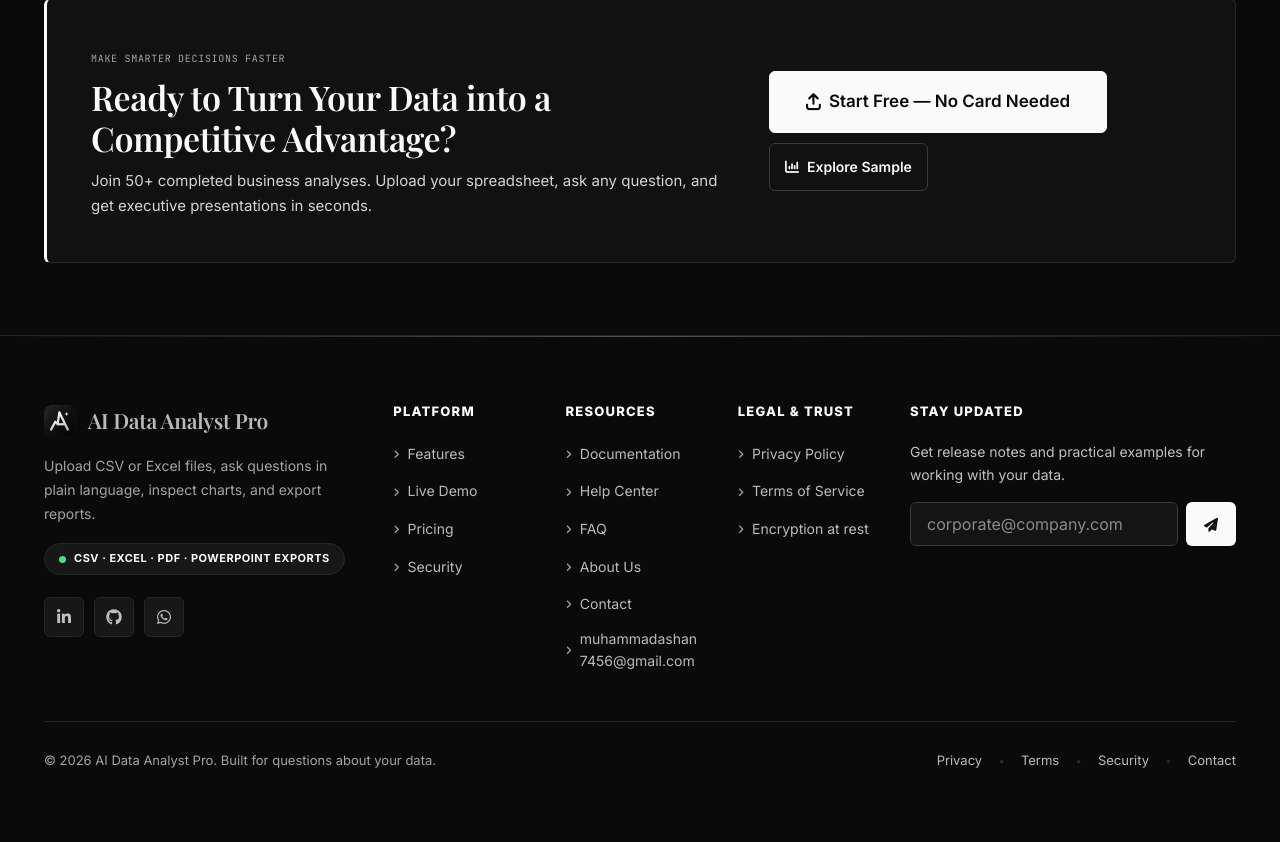
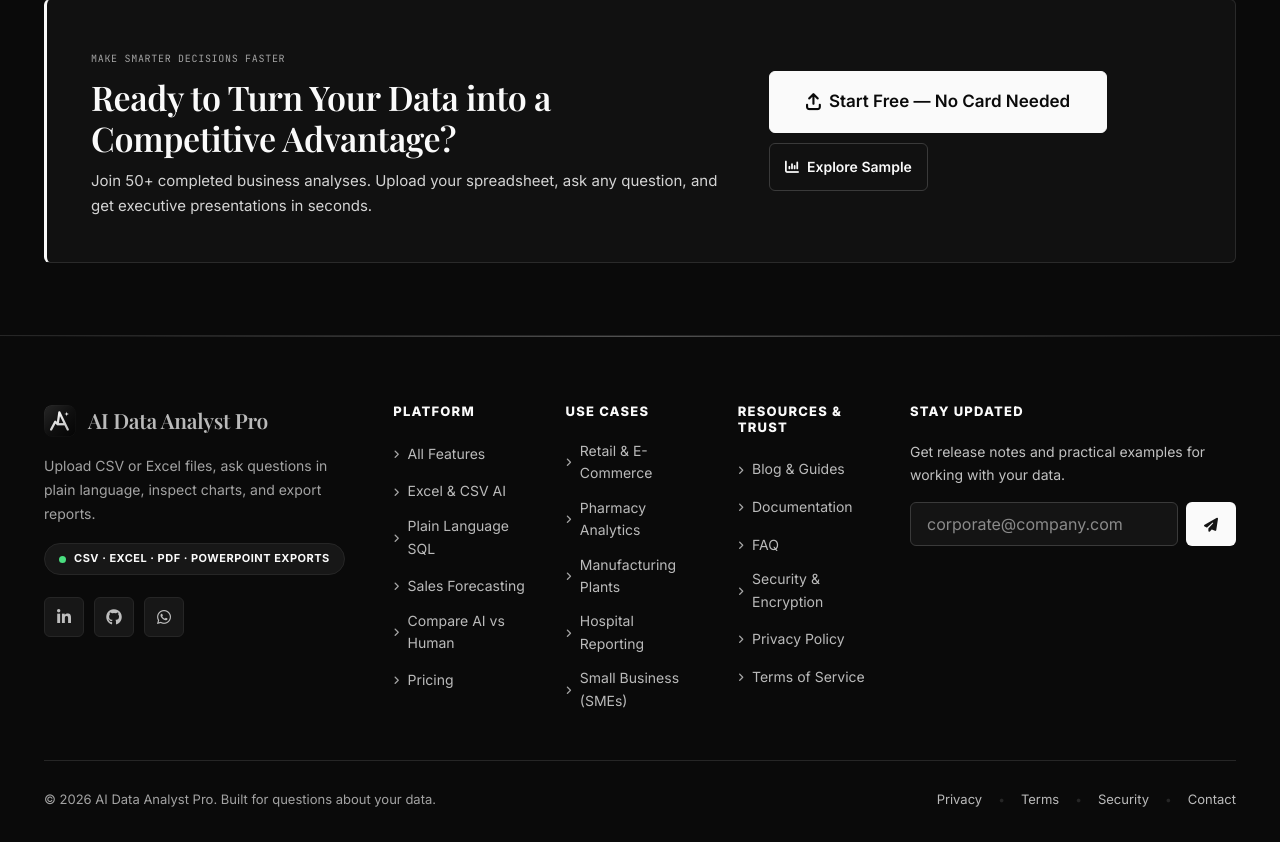
Before and after one commit to muhammadahsan7456/AI_Data_Analyst_Pro, a Flask app: page / in a window 1280 px wide. Shown: the part 2381-3223 px from the top of the page. Before the commit the page ends 3149 px from the top, so only its background shows below. Run offline with Flask 3, Linux system fonts and the light colour scheme; data that the repository does not hold is empty; parts of the project's set-up code (start-up, migrations or seed data) failed here and were passed over; some libraries are stand-ins or nearby versions.

Commit message:
feat(seo): configure dynamic sitemap, robots.txt, multi-size favicons, and verified schemas

```diff
--- a/frontend/routes.py
+++ b/frontend/routes.py
@@ -2404,35 +2404,122 @@ def faq_page():
 
 
 # ==========================================
+# PUBLIC SEO FEATURE, USE CASE & BLOG ROUTES
+# ==========================================
+
+@frontend.route("/features/excel-csv-ai-analysis")
+def features_excel_csv():
+    is_logged_in = bool(session.get("user_id"))
+    return render_template("features_excel_csv.html", is_logged_in=is_logged_in)
+
+
+@frontend.route("/features/ask-ai-data")
+def features_ask_ai():
+    is_logged_in = bool(session.get("user_id"))
+    return render_template("features_ask_ai.html", is_logged_in=is_logged_in)
+
+
+@frontend.route("/features/ai-sales-forecasting")
+def features_sales_forecasting():
+    is_logged_in = bool(session.get("user_id"))
+    return render_template("features_sales_forecasting.html", is_logged_in=is_logged_in)
+
+
+@frontend.route("/compare/ai-analyst-vs-human-analyst")
+def compare_ai_vs_human():
+    is_logged_in = bool(session.get("user_id"))
+    return render_template("compare_ai_vs_human.html", is_logged_in=is_logged_in)
+
+
+@frontend.route("/use-cases/retail-ecommerce")
+def use_case_retail():
+    is_logged_in = bool(session.get("user_id"))
+    return render_template("use_case_retail.html", is_logged_in=is_logged_in)
+
+
+@frontend.route("/use-cases/pharmacy-analytics")
+def use_case_pharmacy():
+    is_logged_in = bool(session.get("user_id"))
+    return render_template("use_case_pharmacy.html", is_logged_in=is_logged_in)
+
+
+@frontend.route("/use-cases/manufacturing-production")
+def use_case_manufacturing():
+    is_logged_in = bool(session.get("user_id"))
+    return render_template("use_case_manufacturing.html", is_logged_in=is_logged_in)
+
+
+@frontend.route("/use-cases/hospital-clinic-reporting")
+def use_case_hospital():
+    is_logged_in = bool(session.get("user_id"))
+    return render_template("use_case_hospital.html", is_logged_in=is_logged_in)
+
+
+@frontend.route("/use-cases/small-business")
+def use_case_small_business():
+    is_logged_in = bool(session.get("user_id"))
+    return render_template("use_case_small_business.html", is_logged_in=is_logged_in)
+
+
+@frontend.route("/blog")
+def blog_index():
+    is_logged_in = bool(session.get("user_id"))
+    from utils.blog_data import BLOG_ARTICLES
+    return render_template("blog_index.html", articles=BLOG_ARTICLES, is_logged_in=is_logged_in)
+
+
+@frontend.route("/blog/<slug>")
+def blog_article(slug):
+    is_logged_in = bool(session.get("user_id"))
+    from utils.blog_data import BLOG_ARTICLES
+    article = BLOG_ARTICLES.get(slug)
+    if not article:
+        abort(404)
+    return render_template("blog_article.html", article=article, is_logged_in=is_logged_in)
+
+
+# ==========================================
 # SEO: SITEMAP & ROBOTS.TXT
 # ==========================================
 
 @frontend.route("/sitemap.xml")
 def sitemap_xml():
     today = datetime.now().strftime("%Y-%m-%d")
-    pages = [
-        ("/", "1.0", "weekly"),
-        ("/features", "0.9", "weekly"),
-        ("/demo", "0.9", "weekly"),
-        ("/pricing", "0.9", "weekly"),
-        ("/auth/signup", "0.8", "weekly"),
-        ("/auth/login", "0.8", "weekly"),
-        ("/testimonials", "0.8", "monthly"),
-        ("/security-overview", "0.8", "monthly"),
-        ("/faq", "0.8", "monthly"),
-        ("/about", "0.7", "monthly"),
-        ("/contact", "0.7", "monthly"),
-        ("/docs", "0.7", "monthly"),
-        ("/help", "0.6", "monthly"),
-        ("/privacy", "0.5", "yearly"),
-        ("/terms", "0.5", "yearly"),
+    static_pages = [
+        ("/", "1.0", "weekly", today),
+        ("/features", "0.9", "weekly", today),
+        ("/features/excel-csv-ai-analysis", "0.9", "weekly", today),
+        ("/features/ask-ai-data", "0.9", "weekly", today),
+        ("/features/ai-sales-forecasting", "0.9", "weekly", today),
+        ("/compare/ai-analyst-vs-human-analyst", "0.85", "monthly", today),
+        ("/use-cases/retail-ecommerce", "0.85", "monthly", today),
+        ("/use-cases/pharmacy-analytics", "0.85", "monthly", today),
+        ("/use-cases/manufacturing-production", "0.85", "monthly", today),
+        ("/use-cases/hospital-clinic-reporting", "0.85", "monthly", today),
+        ("/use-cases/small-business", "0.85", "monthly", today),
+        ("/demo", "0.8", "weekly", today),
+        ("/pricing", "0.9", "weekly", today),
+        ("/testimonials", "0.8", "monthly", today),
+        ("/security-overview", "0.8", "monthly", today),
+        ("/faq", "0.8", "monthly", today),
+        ("/about", "0.7", "monthly", today),
+        ("/contact", "0.7", "monthly", today),
+        ("/docs", "0.7", "monthly", today),
+        ("/help", "0.6", "monthly", today),
+        ("/privacy", "0.5", "yearly", today),
+        ("/terms", "0.5", "yearly", today),
+        ("/blog", "0.85", "weekly", today),
     ]
+    from utils.blog_data import BLOG_ARTICLES
     from utils.public_url import public_base_url
     base_url = public_base_url().rstrip("/")
     xml = '<?xml version="1.0" encoding="UTF-8"?>\n'
     xml += '<urlset xmlns="http://www.sitemaps.org/schemas/sitemap/0.9">\n'
-    for path, priority, freq in pages:
-        xml += f'  <url>\n    <loc>{base_url}{path}</loc>\n    <lastmod>{today}</lastmod>\n    <changefreq>{freq}</changefreq>\n    <priority>{priority}</priority>\n  </url>\n'
+    for path, priority, freq, lastmod in static_pages:
+        xml += f'  <url>\n    <loc>{base_url}{path}</loc>\n    <lastmod>{lastmod}</lastmod>\n    <changefreq>{freq}</changefreq>\n    <priority>{priority}</priority>\n  </url>\n'
+    for slug, art in BLOG_ARTICLES.items():
+        art_date = art.get("date", today)
+        xml += f'  <url>\n    <loc>{base_url}/blog/{slug}</loc>\n    <lastmod>{art_date}</lastmod>\n    <changefreq>monthly</changefreq>\n    <priority>0.75</priority>\n  </url>\n'
     xml += '</urlset>'
     return Response(xml, mimetype="application/xml")
 
@@ -2443,9 +2530,6 @@ def robots_txt():
     base_url = public_base_url().rstrip("/")
     txt = f"""User-agent: *
 Allow: /
-Allow: /auth/login
-Allow: /auth/signup
-Allow: /auth/forgot-password
 Disallow: /auth/
 Disallow: /dashboard
 Disallow: /upload
@@ -3326,7 +3410,8 @@ def unsubscribe_newsletter(token):
 # ==========================================
 @frontend.app_errorhandler(404)
 def page_not_found(e):
-    return render_template("404.html"), 404
+    is_logged_in = bool(session.get("user_id"))
+    return render_template("404.html", is_logged_in=is_logged_in), 404
 
 
 @frontend.app_errorhandler(500)
--- a/templates/index.html
+++ b/templates/index.html
@@ -1,8 +1,8 @@
 {% extends "landing_base.html" %}
 
 {% block seo_meta %}
-<title>AI Data Analyst Pro — Enterprise AI Data Analysis, SQL Querying & Visual Insights</title>
-<meta name="description" content="Transform datasets up to 500 MB into executive insights, charts, and exports with AI — query responses in {{ site_config.TYPICAL_RESPONSE_TIME }}. Free forever for datasets up to 1MB, or upgrade to Pro at PKR 1,499/month.">
+<title>AI Data Analyst Pro — Enterprise AI Data Analysis Platform</title>
+<meta name="description" content="Transform Excel & CSV files into SQL insights, charts, and executive exports with AI. Free under 1 MB or PKR 1,499/mo for 500 MB. Instant answers in seconds.">
 <meta name="keywords" content="AI data analyst, ask questions about CSV, Excel data analysis, Roman Urdu data questions, PowerPoint export, encrypted datasets">
 <link rel="canonical" href="{{ public_root }}">
 {% endblock %}
@@ -11,8 +11,8 @@
 <meta property="og:type" content="website">
 <meta property="og:url" content="{{ public_root }}">
 <meta property="og:title" content="AI Data Analyst Pro — Enterprise AI Data Analysis Platform">
-<meta property="og:description" content="AI data analysis with query responses in {{ site_config.TYPICAL_RESPONSE_TIME }}, automated executive reports, multi-dataset joins, and per-dataset encryption at rest.">
-<meta property="og:image" content="{{ public_root }}static/images/og-preview.png">
+<meta property="og:description" content="Transform Excel & CSV datasets up to 500 MB into executive charts, tables, and automated reports with natural language AI.">
+<meta property="og:image" content="{{ public_root }}static/images/og-image-1200x630.png">
 <meta property="og:site_name" content="AI Data Analyst Pro">
 {% endblock %}
 
@@ -20,23 +20,53 @@
 <script type="application/ld+json">
 {
   "@context": "https://schema.org",
-  "@type": "SoftwareApplication",
-  "name": "AI Data Analyst Pro",
-  "operatingSystem": "All (Web Based)",
-  "applicationCategory": "BusinessApplication",
-  "offers": { "@type": "Offer", "price": "1499.00", "priceCurrency": "PKR" },
-  "description": "Upload CSV or Excel files and ask questions in plain English or Roman Urdu. Answers with tables and charts, automated exports, and encrypted dataset storage.",
-  "aggregateRating": { "@type": "AggregateRating", "ratingValue": "{{ avg_rating or '4.9' }}", "ratingCount": "{{ review_count or '120' }}" }
-}
-</script>
-<script type="application/ld+json">
-{
-  "@context": "https://schema.org",
-  "@type": "Organization",
-  "name": "AI Data Analyst Pro",
-  "url": "https://aidataanalystpro.co.uk/",
-  "logo": "https://aidataanalystpro.co.uk/static/brand_logo.png",
-  "contactPoint": { "@type": "ContactPoint", "telephone": "+92-305-3107456", "contactType": "sales" }
+  "@graph": [
+    {
+      "@type": "Organization",
+      "name": "AI Data Analyst Pro",
+      "url": "https://aidataanalystpro.co.uk/",
+      "logo": "https://aidataanalystpro.co.uk/static/brand_logo.png",
+      "contactPoint": {
+        "@type": "ContactPoint",
+        "telephone": "+92-305-3107456",
+        "contactType": "customer service"
+      }
+    },
+    {
+      "@type": "WebSite",
+      "name": "AI Data Analyst Pro",
+      "url": "https://aidataanalystpro.co.uk/"
+    },
+    {
+      "@type": "SoftwareApplication",
+      "name": "AI Data Analyst Pro",
+      "operatingSystem": "All (Web Browser)",
+      "applicationCategory": "BusinessApplication",
+      "offers": [
+        {
+          "@type": "Offer",
+          "name": "Free Tier",
+          "price": "0",
+          "priceCurrency": "PKR",
+          "description": "Full SQL AI querying for files up to 1 MB."
+        },
+        {
+          "@type": "Offer",
+          "name": "Pro Plan",
+          "price": "1499.00",
+          "priceCurrency": "PKR",
+          "priceSpecification": {
+            "@type": "UnitPriceSpecification",
+            "price": "1499.00",
+            "priceCurrency": "PKR",
+            "unitCode": "MON"
+          },
+          "description": "500 MB dataset capacity, unlimited questions, executive exports."
+        }
+      ],
+      "description": "Upload CSV or Excel files and query them with plain English or Roman Urdu. Fast SQL intelligence, interactive charts, and executive exports."
+    }
+  ]
 }
 </script>
 {% endblock %}
--- a/templates/landing_base.html
+++ b/templates/landing_base.html
@@ -14,7 +14,14 @@
         })();
     </script>
     <meta name="robots" content="index, follow">
-    <meta name="google-site-verification" content="M_0xbw4esNdSq4JyccgcLoMe5OHY8nFO-S5rlwWN9ew">
+    <meta name="theme-color" content="#0d0f12">
+    {% if site_config.google_site_verification() %}
+    <meta name="google-site-verification" content="{{ site_config.google_site_verification() }}">
+    {% endif %}
+    {% if site_config.bing_site_verification() %}
+    <meta name="msvalidate.01" content="{{ site_config.bing_site_verification() }}">
+    {% endif %}
+    <link rel="manifest" href="{{ url_for('static', filename='site.webmanifest') }}">
     {% block seo_meta %}
     <title>AI Data Analyst Pro — Enterprise AI Data Analysis, SQL Querying & Visual Insights</title>
     <meta name="description" content="Transform datasets up to 500 MB into executive insights, charts, and exports with AI — query responses in {{ site_config.TYPICAL_RESPONSE_TIME }}. Start free for datasets up to 1MB, or upgrade to Pro at PKR 1,499/month.">
@@ -28,7 +35,7 @@
     <meta property="og:url" content="{{ canonical_url }}">
     <meta property="og:title" content="AI Data Analyst Pro — Enterprise AI Data Analysis Platform">
     <meta property="og:description" content="AI data analysis with query responses in {{ site_config.TYPICAL_RESPONSE_TIME }}, automated executive reports, multi-dataset joins, and per-dataset encryption at rest.">
-    <meta property="og:image" content="{{ public_root }}static/images/og-preview.png">
+    <meta property="og:image" content="{{ public_root }}static/images/og-image-1200x630.png">
     <meta property="og:site_name" content="AI Data Analyst Pro">
     {% endblock %}
 
@@ -37,13 +44,15 @@
     <meta name="twitter:card" content="summary_large_image">
     <meta name="twitter:title" content="AI Data Analyst Pro — Enterprise AI Analytics">
     <meta name="twitter:description" content="Transform datasets into insights with AI — query responses in {{ site_config.TYPICAL_RESPONSE_TIME }}, voice querying, and automated exports.">
-    <meta name="twitter:image" content="{{ public_root }}static/images/og-preview.png">
+    <meta name="twitter:image" content="{{ public_root }}static/images/og-image-1200x630.png">
     {% endblock %}
 
     <!-- Favicon -->
     <link rel="icon" type="image/x-icon" href="{{ url_for('static', filename='favicon.ico') }}">
     <link rel="icon" type="image/png" sizes="512x512" href="{{ url_for('static', filename='favicon.png') }}">
     <link rel="icon" type="image/png" sizes="192x192" href="{{ url_for('static', filename='favicon.png') }}">
+    <link rel="icon" type="image/png" sizes="96x96" href="{{ url_for('static', filename='favicon.png') }}">
+    <link rel="icon" type="image/png" sizes="48x48" href="{{ url_for('static', filename='favicon.png') }}">
     <link rel="apple-touch-icon" sizes="180x180" href="{{ url_for('static', filename='favicon.png') }}">
     <link rel="shortcut icon" type="image/x-icon" href="{{ url_for('static', filename='favicon.ico') }}">
 
@@ -143,11 +152,10 @@
                     <li class="nav-mobile-dashboard-item"><a href="{{ url_for('frontend.dashboard') }}" class="nav-link-item">Dashboard</a></li>
                     {% endif %}
                     <li><a href="{{ url_for('frontend.home') }}" class="nav-link-item {% if request.endpoint == 'frontend.home' %}active{% endif %}">Home</a></li>
-                    <li><a href="{{ url_for('frontend.features_page') }}" class="nav-link-item {% if request.endpoint == 'frontend.features_page' %}active{% endif %}">Features</a></li>
-                    <li><a href="{{ url_for('frontend.demo_page') }}" class="nav-link-item {% if request.endpoint == 'frontend.demo_page' %}active{% endif %}">Live Demo</a></li>
+                    <li><a href="{{ url_for('frontend.features_page') }}" class="nav-link-item {% if 'feature' in request.endpoint %}active{% endif %}">Features</a></li>
                     <li><a href="{{ url_for('frontend.pricing_page') }}" class="nav-link-item {% if request.endpoint == 'frontend.pricing_page' %}active{% endif %}">Pricing</a></li>
-                    <li><a href="{{ url_for('frontend.testimonials_page') }}" class="nav-link-item {% if request.endpoint == 'frontend.testimonials_page' %}active{% endif %}">Reviews</a></li>
-                    <li><a href="{{ url_for('frontend.docs') }}" class="nav-link-item {% if request.endpoint == 'frontend.docs' %}active{% endif %}">Docs</a></li>
+                    <li><a href="{{ url_for('frontend.compare_ai_vs_human') }}" class="nav-link-item {% if request.endpoint == 'frontend.compare_ai_vs_human' %}active{% endif %}">Compare</a></li>
+                    <li><a href="{{ url_for('frontend.blog_index') }}" class="nav-link-item {% if 'blog' in request.endpoint %}active{% endif %}">Blog & Guides</a></li>
                     <li><a href="{{ url_for('frontend.faq_page') }}" class="nav-link-item {% if request.endpoint == 'frontend.faq_page' %}active{% endif %}">FAQ</a></li>
                 </ul>
 
@@ -225,31 +233,35 @@
                 <div class="footer-links-col">
                     <h4>Platform</h4>
                     <ul>
-                        <li><a href="{{ url_for('frontend.features_page') }}"><i class="fa-solid fa-angle-right"></i> Features</a></li>
-                        <li><a href="{{ url_for('frontend.demo_page') }}"><i class="fa-solid fa-angle-right"></i> Live Demo</a></li>
+                        <li><a href="{{ url_for('frontend.features_page') }}"><i class="fa-solid fa-angle-right"></i> All Features</a></li>
+                        <li><a href="{{ url_for('frontend.features_excel_csv') }}"><i class="fa-solid fa-angle-right"></i> Excel & CSV AI</a></li>
+                        <li><a href="{{ url_for('frontend.features_ask_ai') }}"><i class="fa-solid fa-angle-right"></i> Plain Language SQL</a></li>
+                        <li><a href="{{ url_for('frontend.features_sales_forecasting') }}"><i class="fa-solid fa-angle-right"></i> Sales Forecasting</a></li>
+                        <li><a href="{{ url_for('frontend.compare_ai_vs_human') }}"><i class="fa-solid fa-angle-right"></i> Compare AI vs Human</a></li>
                         <li><a href="{{ url_for('frontend.pricing_page') }}"><i class="fa-solid fa-angle-right"></i> Pricing</a></li>
-                        <li><a href="{{ url_for('frontend.security_overview') }}"><i class="fa-solid fa-angle-right"></i> Security</a></li>
                     </ul>
                 </div>
 
                 <div class="footer-links-col">
-                    <h4>Resources</h4>
+                    <h4>Use Cases</h4>
                     <ul>
-                        <li><a href="{{ url_for('frontend.docs') }}"><i class="fa-solid fa-angle-right"></i> Documentation</a></li>
-                        <li><a href="{{ url_for('frontend.help_center') }}"><i class="fa-solid fa-angle-right"></i> Help Center</a></li>
-                        <li><a href="{{ url_for('frontend.faq_page') }}"><i class="fa-solid fa-angle-right"></i> FAQ</a></li>
-                        <li><a href="{{ url_for('frontend.about') }}"><i class="fa-solid fa-angle-right"></i> About Us</a></li>
-                        <li><a href="{{ url_for('frontend.contact') }}"><i class="fa-solid fa-angle-right"></i> Contact</a></li>
-                        <li><a href="mailto:{{ support_email }}" id="footer-support-email" style="overflow-wrap: anywhere;"><i class="fa-solid fa-angle-right"></i> {{ support_email }}</a></li>
+                        <li><a href="{{ url_for('frontend.use_case_retail') }}"><i class="fa-solid fa-angle-right"></i> Retail & E-Commerce</a></li>
+                        <li><a href="{{ url_for('frontend.use_case_pharmacy') }}"><i class="fa-solid fa-angle-right"></i> Pharmacy Analytics</a></li>
+                        <li><a href="{{ url_for('frontend.use_case_manufacturing') }}"><i class="fa-solid fa-angle-right"></i> Manufacturing Plants</a></li>
+                        <li><a href="{{ url_for('frontend.use_case_hospital') }}"><i class="fa-solid fa-angle-right"></i> Hospital Reporting</a></li>
+                        <li><a href="{{ url_for('frontend.use_case_small_business') }}"><i class="fa-solid fa-angle-right"></i> Small Business (SMEs)</a></li>
                     </ul>
                 </div>
 
                 <div class="footer-links-col">
-                    <h4>Legal & Trust</h4>
+                    <h4>Resources & Trust</h4>
                     <ul>
+                        <li><a href="{{ url_for('frontend.blog_index') }}"><i class="fa-solid fa-angle-right"></i> Blog & Guides</a></li>
+                        <li><a href="{{ url_for('frontend.docs') }}"><i class="fa-solid fa-angle-right"></i> Documentation</a></li>
+                        <li><a href="{{ url_for('frontend.faq_page') }}"><i class="fa-solid fa-angle-right"></i> FAQ</a></li>
+                        <li><a href="{{ url_for('frontend.security_overview') }}"><i class="fa-solid fa-angle-right"></i> Security & Encryption</a></li>
                         <li><a href="{{ url_for('frontend.privacy') }}"><i class="fa-solid fa-angle-right"></i> Privacy Policy</a></li>
                         <li><a href="{{ url_for('frontend.terms') }}"><i class="fa-solid fa-angle-right"></i> Terms of Service</a></li>
-                        <li><a href="{{ url_for('frontend.security_overview') }}"><i class="fa-solid fa-angle-right"></i> Encryption at rest</a></li>
                     </ul>
                 </div>
 
```
Also changed, not shown: templates/404.html (+37 -10 lines), templates/pricing_page.html (+56 -1 lines).
